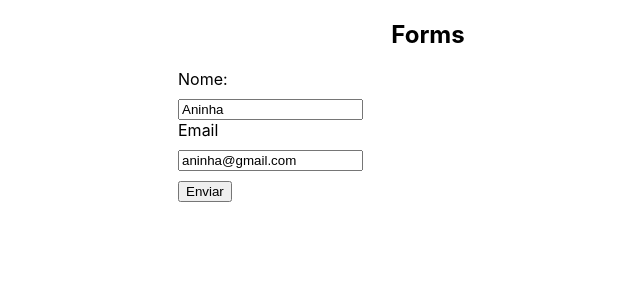
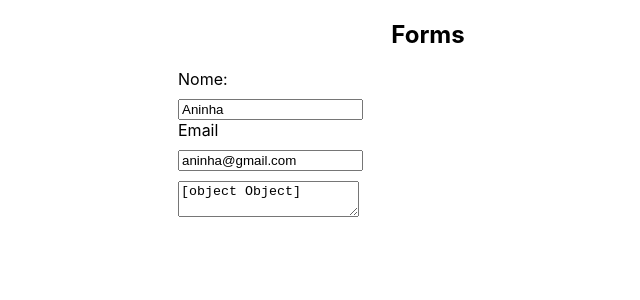
Before and after one commit to anaalmeida-v/react, a React (Create React App) app in the folder form/: page / in a window 1280 px wide. Shown: the top 300 px of the page, without its empty margins (212-852 px from the left). Built offline with nearby package versions, Linux system fonts and the light colour scheme.

Commit message:
Textarea no React

```diff
--- a/form/src/components/MyForm.js
+++ b/form/src/components/MyForm.js
@@ -6,6 +6,8 @@
   // 3 - gerenciamento de dados
   const [name, setName] = useState(user ? user.name : '')
   const [email, setEmail] = useState(user ? user.email : '')
+
+  const[bio, setBio] = useState()
 
   const handleName = (e) => {
     setName(e.target.value)
@@ -18,11 +20,12 @@
     e.preventDefault()
     //preventDefault - para o envio, form não recarrega a pág.
     console.log("Enviando form")
-    console.log(name, email)
+    console.log(name, email, bio)
 
     //7 - limpar formulário
     setName("")
     setEmail("")
+    setBio("")
   }
 
   return (
@@ -51,7 +54,11 @@
             value={email}
           />
         </label>
+        {/* 8 - textarea */}
+        <textarea name="bio" placeholder="Descrição do usuário" onChange={(e) => setBio(e.target.value)} value={bio}>
           <input type="submit" value="Enviar" />
+        </textarea>
+
       </form>
     </div>
   )
```
Also changed, not shown: 1 other file (tests, documents, lock files or other folders). Lines whose indentation alone changed are shown as unchanged.
